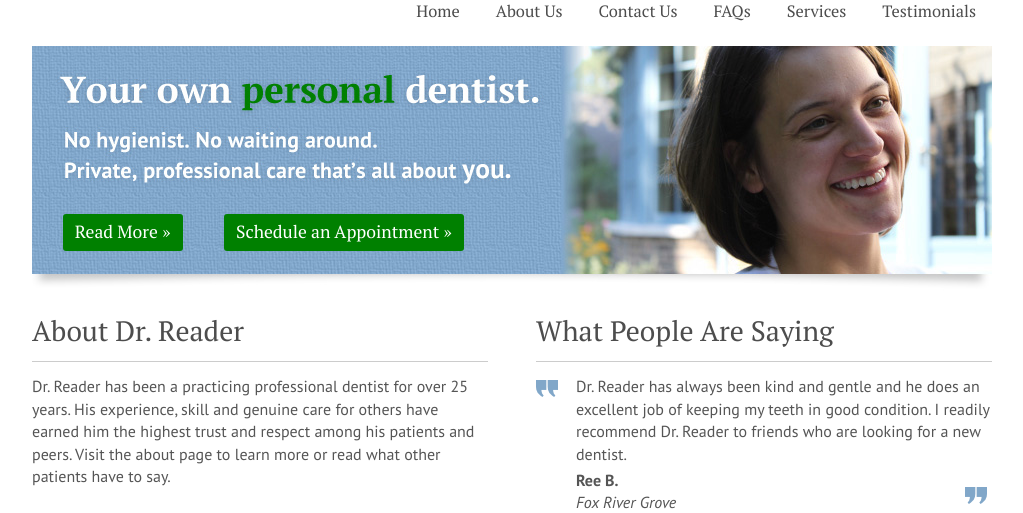
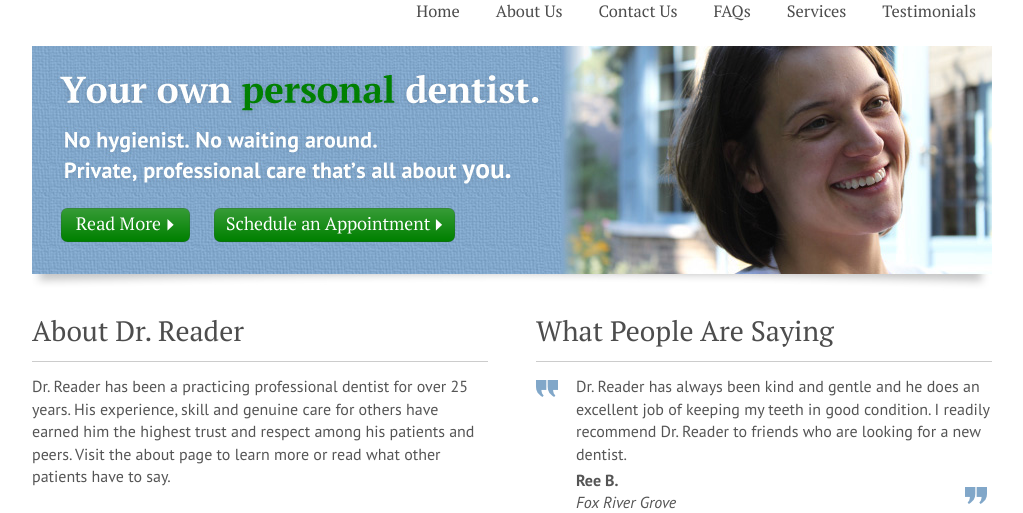
Before and after one commit to rkarpeles/johnrreaderdds.com, a PHP site: page / in a window 1280 px wide. Shown: the part 148-661 px from the top of the page, without its empty margins (128-1151 px from the left). Run offline with PHP 8.4, Linux system fonts and the light colour scheme; some libraries are stand-ins or nearby versions.

Commit message:
Update banner image for responsive

```diff
--- a/css/style.css
+++ b/css/style.css
@@ -189,6 +189,39 @@ a.logo-subtitle {
 .banner-wrap {
   position: relative;
   margin-bottom: 1.5em; }
+
+.read-more-button {
+  background:url('../images/read-more-sprite.png') 0 0 no-repeat;
+  height:34px;
+  width:129px;
+  max-width: 100%;
+  cursor:pointer;
+  position:absolute;
+  z-index: 100;
+  top: 66%;
+  left: 3%; }
+
+.read-more-button:hover {
+  background:url('../images/read-more-sprite.png') 0 -34px no-repeat;	}
+
+.read-more-button:active {
+  background:url('../images/read-more-sprite.png') 0 -68px no-repeat;	}
+
+.appt-button {
+  background:url('../images/schedule-appt-sprite.png') 0 0 no-repeat;
+  height:34px;
+  width:241px;
+  cursor:pointer;
+  position:absolute;
+  z-index: 100;
+  top: 66%;
+  left: 19%; }
+
+.appt-button:hover {
+  background:url('../images/schedule-appt-sprite.png') 0 -34px no-repeat; }
+
+.appt-button:active {
+  background:url('../images/schedule-appt-sprite.png') 0 -68px no-repeat; }
 
 /**
  * Buttons
@@ -386,6 +419,36 @@ h3.active { background-position: left bottom;} /*--When toggle is triggered, it
 #toggle-nav {
   display: none; }
 
+
+/* ==========================================================================
+   6.0 - $Media Queries
+   ========================================================================== */
+
+
+/* Max Queries
+   ========================================================================== */
+
+@media all and (max-width: 1030px) {
+
+   .appt-button {
+     left: 21%; }
+
+}
+
+@media all and (max-width: 880px) {
+
+   .appt-button {
+     left: 22%; }
+
+}
+
+@media all and (max-width: 840px) {
+
+   .appt-button {
+     display: none; }
+
+}
+
 @media all and (max-width: 760px) {
 
     .top-nav {
@@ -436,25 +499,35 @@ h3.active { background-position: left bottom;} /*--When toggle is triggered, it
       background: -o-linear-gradient(#fbfbfb, #e9e9e9);
       background: linear-gradient(#fbfbfb, #e9e9e9); }
 
+    .read-more-button {
+      top: 63%; }
+
 }
 
-/* ==========================================================================
-   6.0 - $Media Queries
-   ========================================================================== */
 
 
-/* Max Queries
-   ========================================================================== */
+@media all and (max-width: 740px) {
 
-@media screen and (max-width: 610px) {
-	.phone-box {
+
+
+}
+
+@media all and (max-width: 650px) {
+
+   .read-more-button {
+     top: 62%; }
+
+}
+
+@media all and (max-width: 615px) {
+	.banner-wrap, .phone-box {
 	  display: none; }
 
 	.mobile-number {
 	  display: inline; }
 }
 
-@media screen and (max-width: 520px) {
+@media all and (max-width: 520px) {
 	.int-col-left, .int-col-right {
 	  width: 100%; }
 
--- a/index.php
+++ b/index.php
@@ -6,8 +6,8 @@
 		<div class="grid-col col-full">
 			<div class="banner-wrap">
 				<img src="images/banner-home.jpg" alt="Your Own Personal Dentist">
-				<div class="btn btn-1 serif delta">Read More &raquo;</div>
-				<div class="btn btn-2 serif delta">Schedule an Appointment &raquo;</div>
+				<div class="read-more-button"></div>
+				<div class="appt-button"></div>
 			</div>
 		</div>
 	</div>
```
Lines whose indentation alone changed are shown as unchanged.
